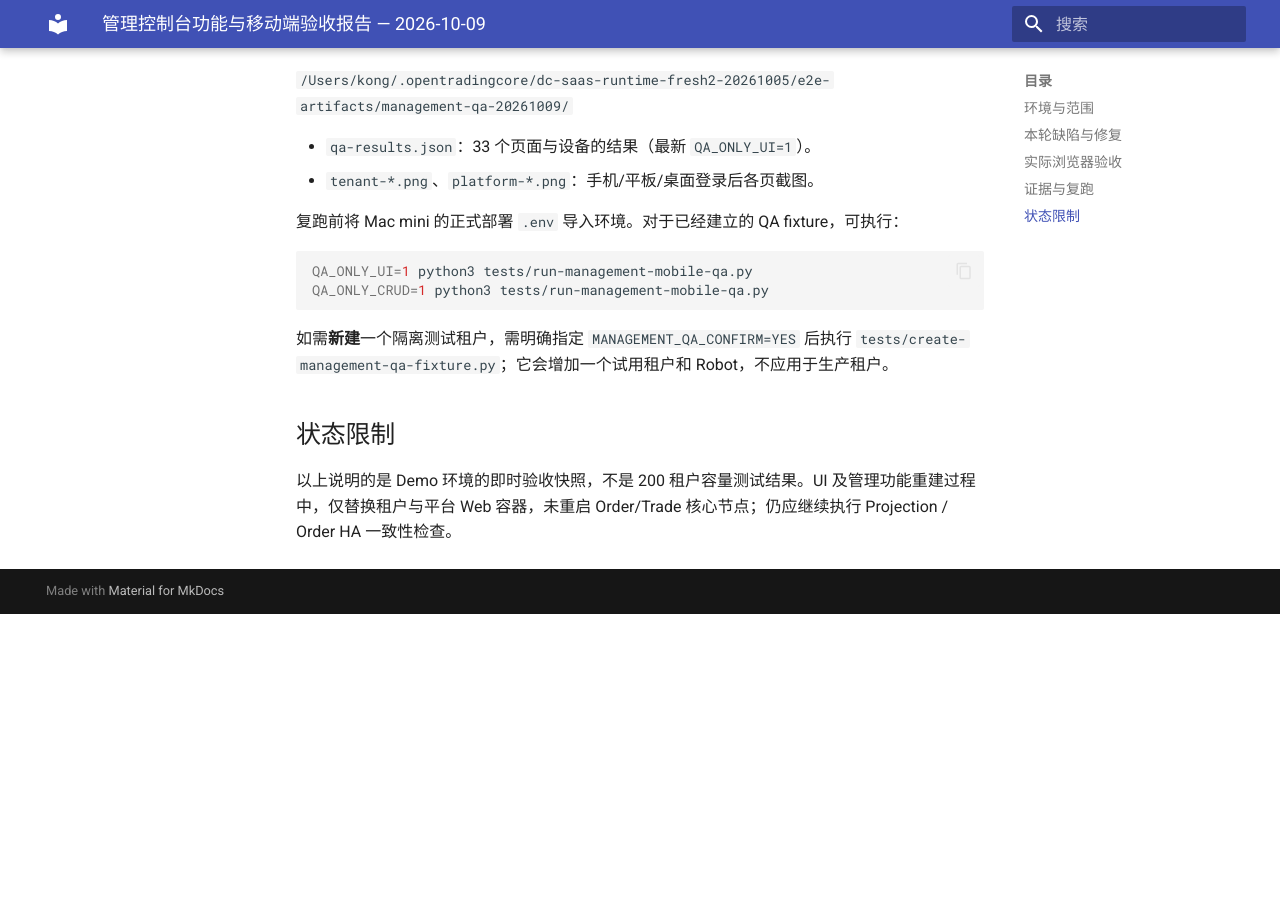
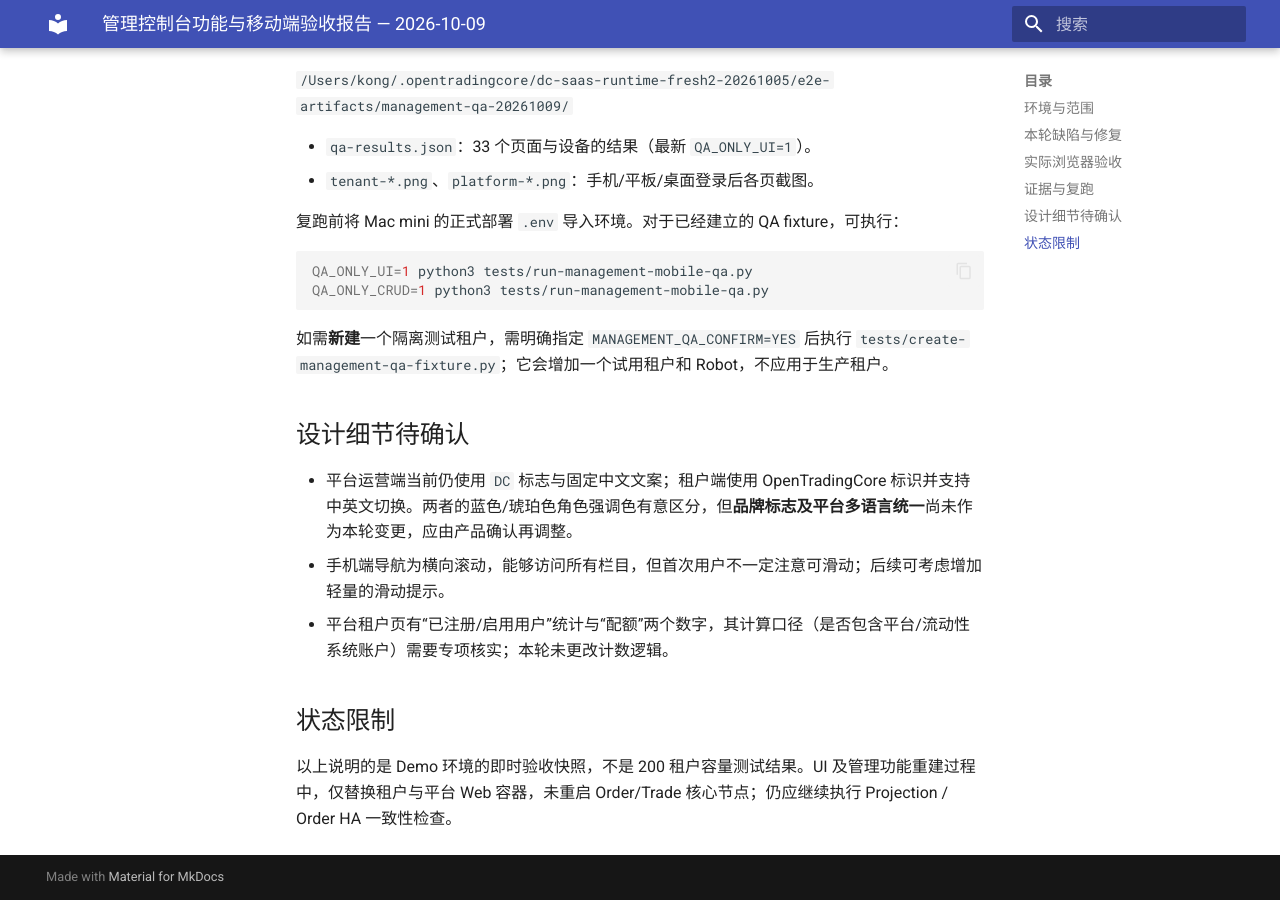
Before and after one commit to bliplink/dc-quant-deploy, an MkDocs documentation site: the page built from docs/MANAGEMENT_MOBILE_ACCEPTANCE_20261009.zh-CN.md, in a window 1280 px wide and 900 px high, scrolled down 1910 px. Built offline with MkDocs 1.6.1 and Material for MkDocs 9.7.7, drawn with Linux system fonts in a browser that asks for light colours; before the commit the page ends 2524 px from its top, so only the background shows below that.

Commit message:
docs(qa): track remaining branding and user quota UX questions

```diff
--- a/docs/MANAGEMENT_MOBILE_ACCEPTANCE_20261009.zh-CN.md
+++ b/docs/MANAGEMENT_MOBILE_ACCEPTANCE_20261009.zh-CN.md
@@ -57,6 +57,12 @@ QA_ONLY_CRUD=1 python3 tests/run-management-mobile-qa.py
 
 如需**新建**一个隔离测试租户，需明确指定 `MANAGEMENT_QA_CONFIRM=YES` 后执行 `tests/create-management-qa-fixture.py`；它会增加一个试用租户和 Robot，不应用于生产租户。
 
+## 设计细节待确认
+
+- 平台运营端当前仍使用 `DC` 标志与固定中文文案；租户端使用 OpenTradingCore 标识并支持中英文切换。两者的蓝色/琥珀色角色强调色有意区分，但**品牌标志及平台多语言统一**尚未作为本轮变更，应由产品确认再调整。
+- 手机端导航为横向滚动，能够访问所有栏目，但首次用户不一定注意可滑动；后续可考虑增加轻量的滑动提示。
+- 平台租户页有“已注册/启用用户”统计与“配额”两个数字，其计算口径（是否包含平台/流动性系统账户）需要专项核实；本轮未更改计数逻辑。
+
 ## 状态限制
 
 以上说明的是 Demo 环境的即时验收快照，不是 200 租户容量测试结果。UI 及管理功能重建过程中，仅替换租户与平台 Web 容器，未重启 Order/Trade 核心节点；仍应继续执行 Projection / Order HA 一致性检查。
```
